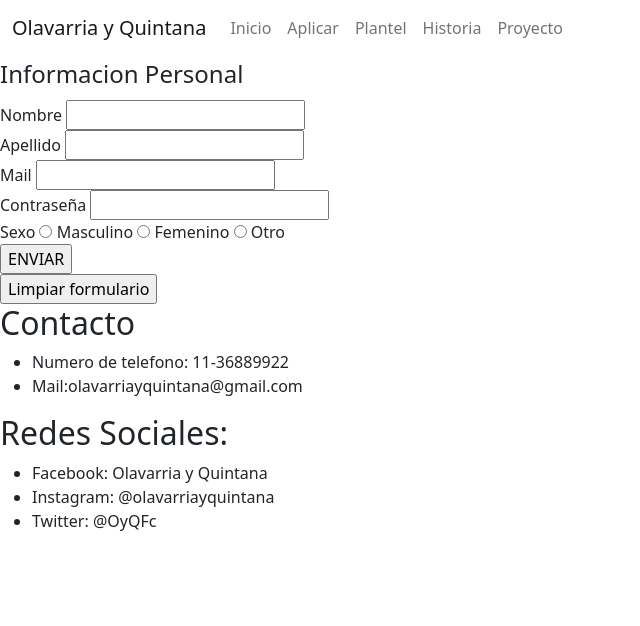
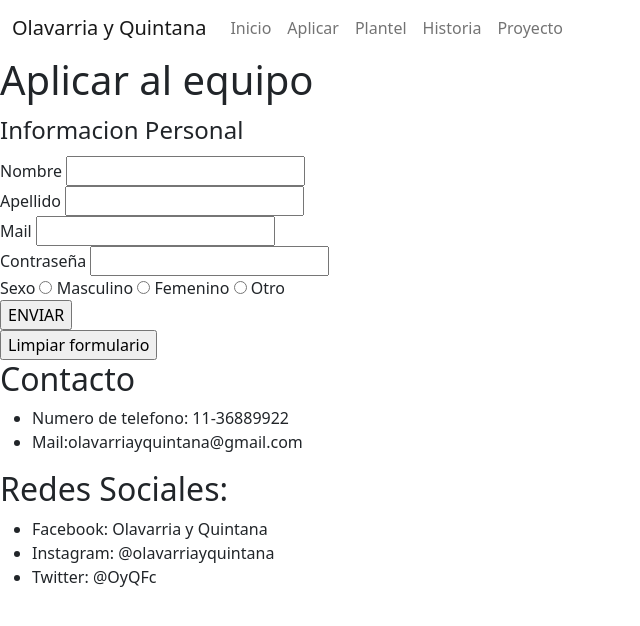
Before and after one commit to nicolasotaich/WebfootballOtaich, a website: page pages/aplicar.html in a window 1280 px wide. Shown: the whole page, without its empty margins (0-640 px from the left). Drawn offline with nearby package versions, Linux system fonts and the light colour scheme; files that its build step writes are made by us from their sources.

Commit message:
correccion2

```diff
--- a/pages/aplicar.html
+++ b/pages/aplicar.html
@@ -41,7 +41,9 @@
           </nav>
     </header>
     <main>
-
+      <div>
+        <h1 class="titulo">Aplicar al equipo</h1>
+    </div>
         <form action="" method="get" enctype="text/plain">
             <fieldset>
                 <legend class="tituloApply">Informacion Personal</legend>
```
Also changed, not shown: pages/plantel.html (+1 -1 lines).
